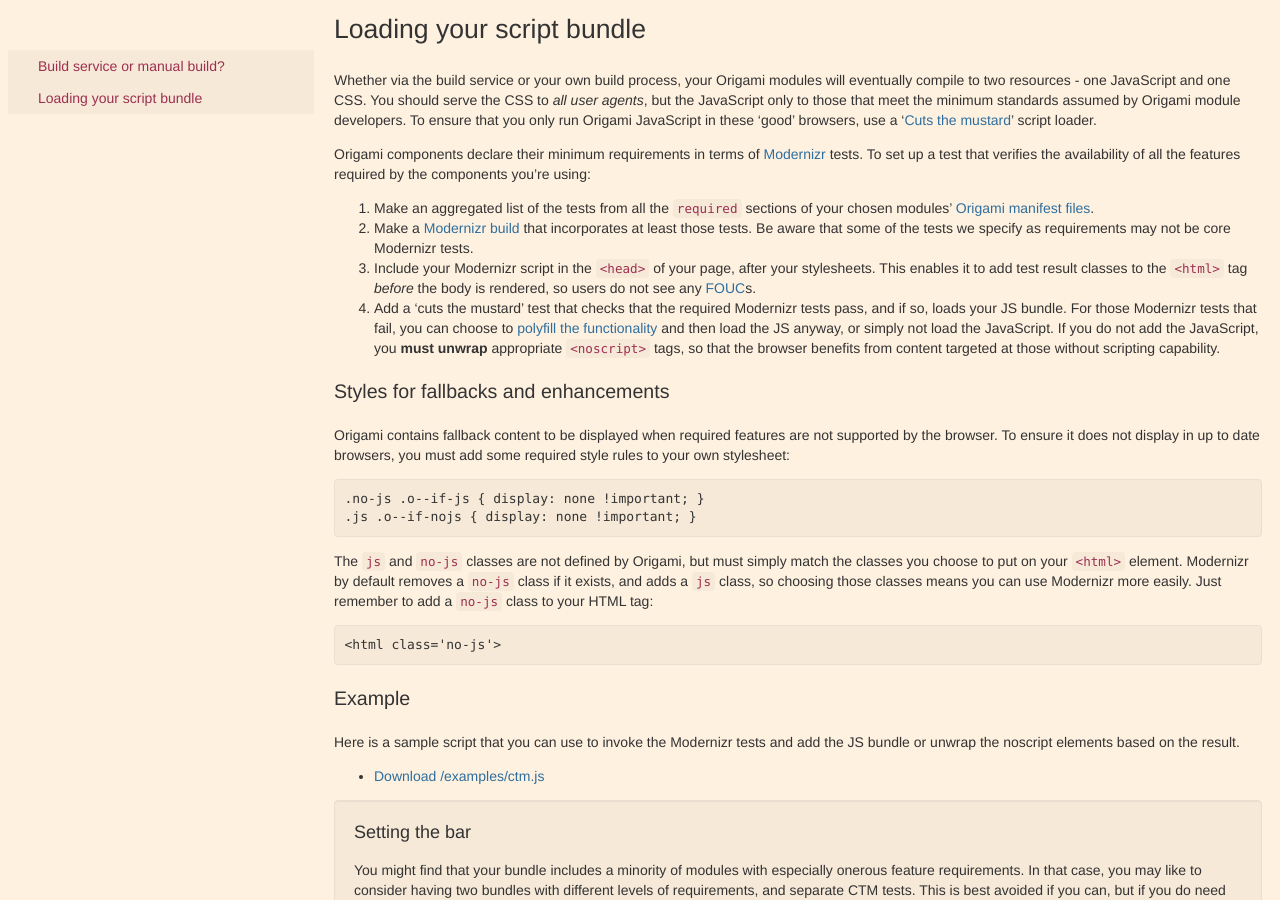
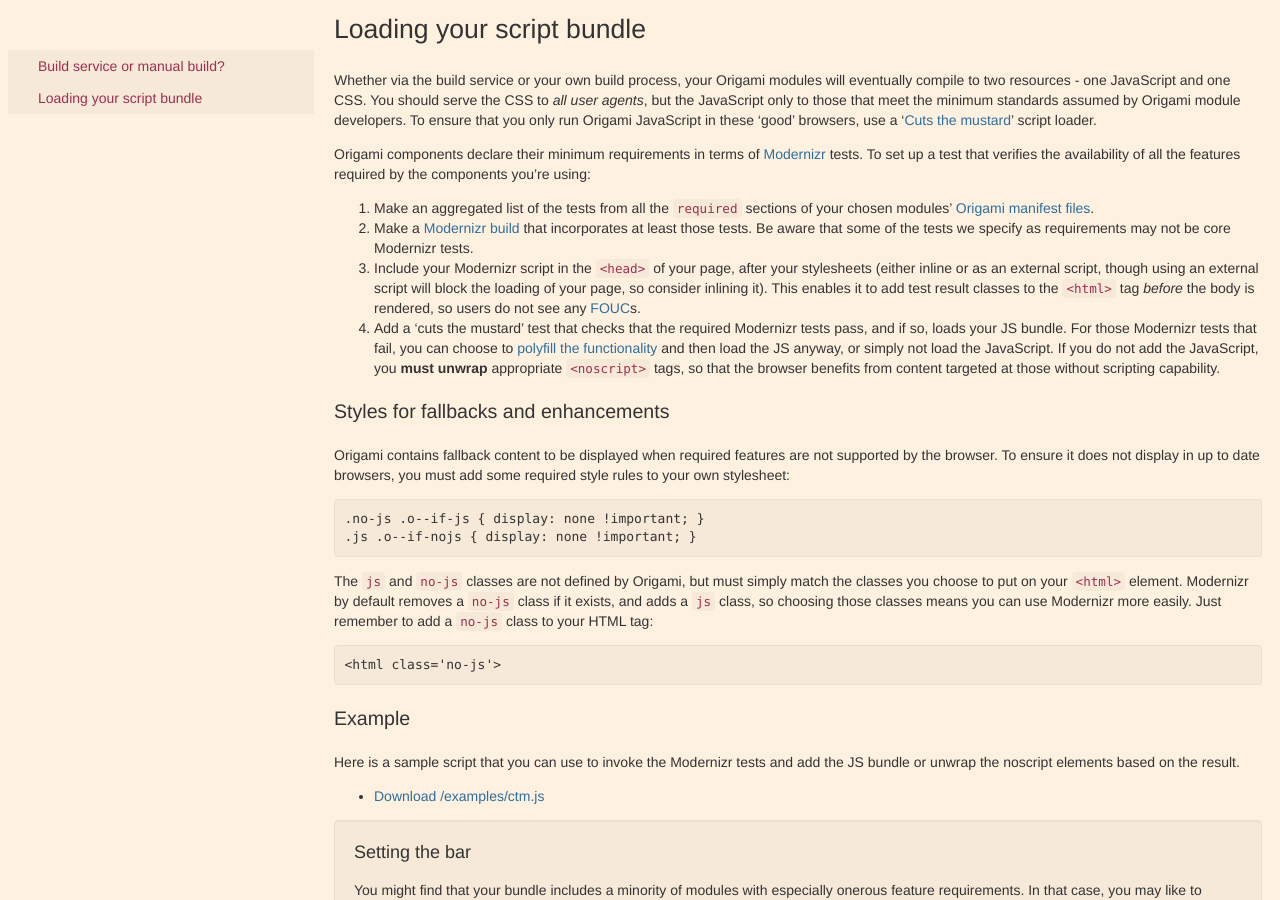
Before and after one commit to Financial-Times/ft-origami, a Jekyll site: the page built from docs/developer-guide/index.md, in a window 1280 px wide and 900 px high, scrolled down 1358 px. Built offline with Jekyll 4.4.1, drawn with Linux system fonts in a browser that asks for light colours.

Commit message:
Advise inlining of Modernizr to avoid additional round trip

```diff
--- a/docs/developer-guide/index.md
+++ b/docs/developer-guide/index.md
@@ -51,7 +51,7 @@ Origami components declare their minimum requirements in terms of [Modernizr](ht
 
 1. Make an aggregated list of the tests from all the `required` sections of your chosen modules' [Origami manifest files]({{site.baseurl}}/docs/syntax/origamijson).
 2. Make a [Modernizr build](http://modernizr.com/download/) that incorporates at least those tests.  Be aware that some of the tests we specify as requirements may not be core Modernizr tests.
-3. Include your Modernizr script in the `<head>` of your page, after your stylesheets.   This enables it to add test result classes to the `<html>` tag *before* the body is rendered, so users do not see any [FOUC](http://en.wikipedia.org/wiki/Flash_of_unstyled_content)s.
+3. Include your Modernizr script in the `<head>` of your page, after your stylesheets (either inline or as an external script, though using an external script will block the loading of your page, so consider inlining it).   This enables it to add test result classes to the `<html>` tag *before* the body is rendered, so users do not see any [FOUC](http://en.wikipedia.org/wiki/Flash_of_unstyled_content)s.
 4. Add a 'cuts the mustard' test that checks that the required Modernizr tests pass, and if so, loads your JS bundle. For those Modernizr tests that fail, you can choose to [polyfill the functionality](http://html5polyfill.com/) and then load the JS anyway, or simply not load the JavaScript.  If you do not add the JavaScript, you **must unwrap** appropriate `<noscript>` tags, so that the browser benefits from content targeted at those without scripting capability.
 
 ### Styles for fallbacks and enhancements
```
